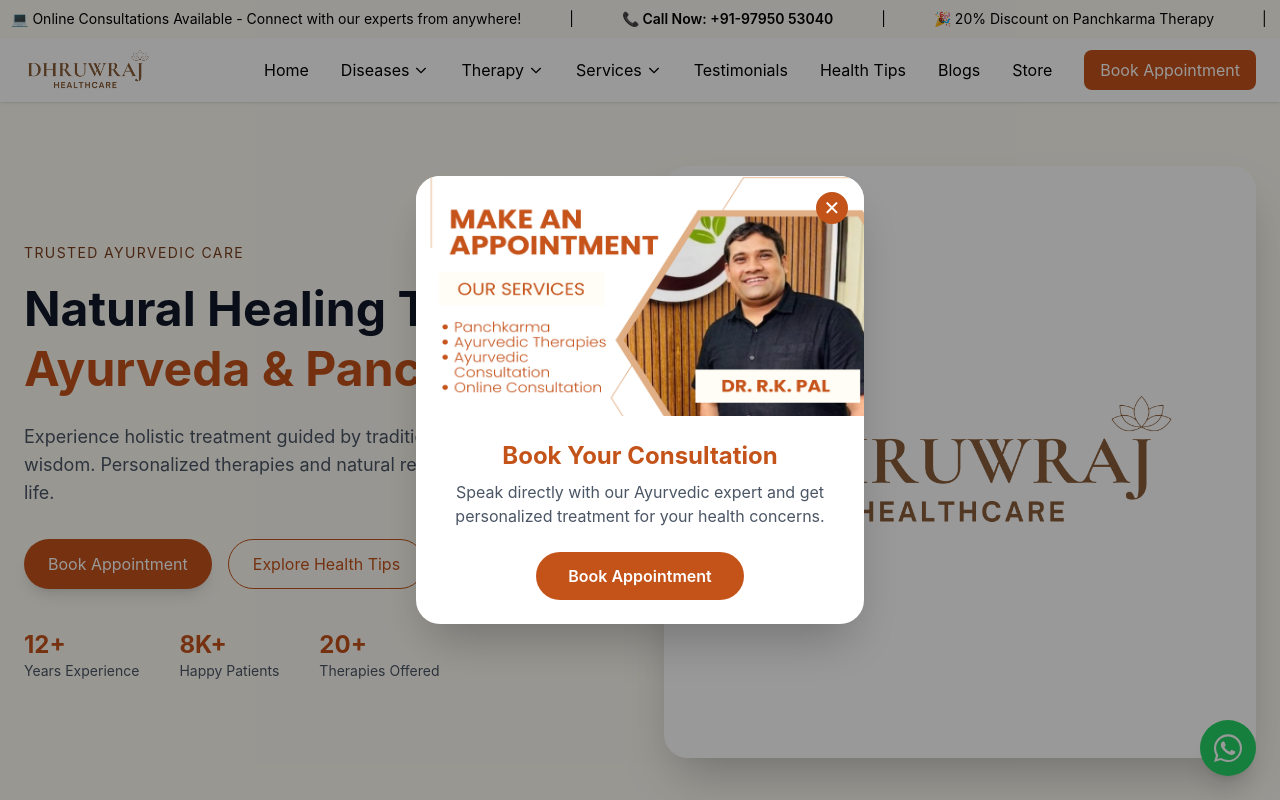
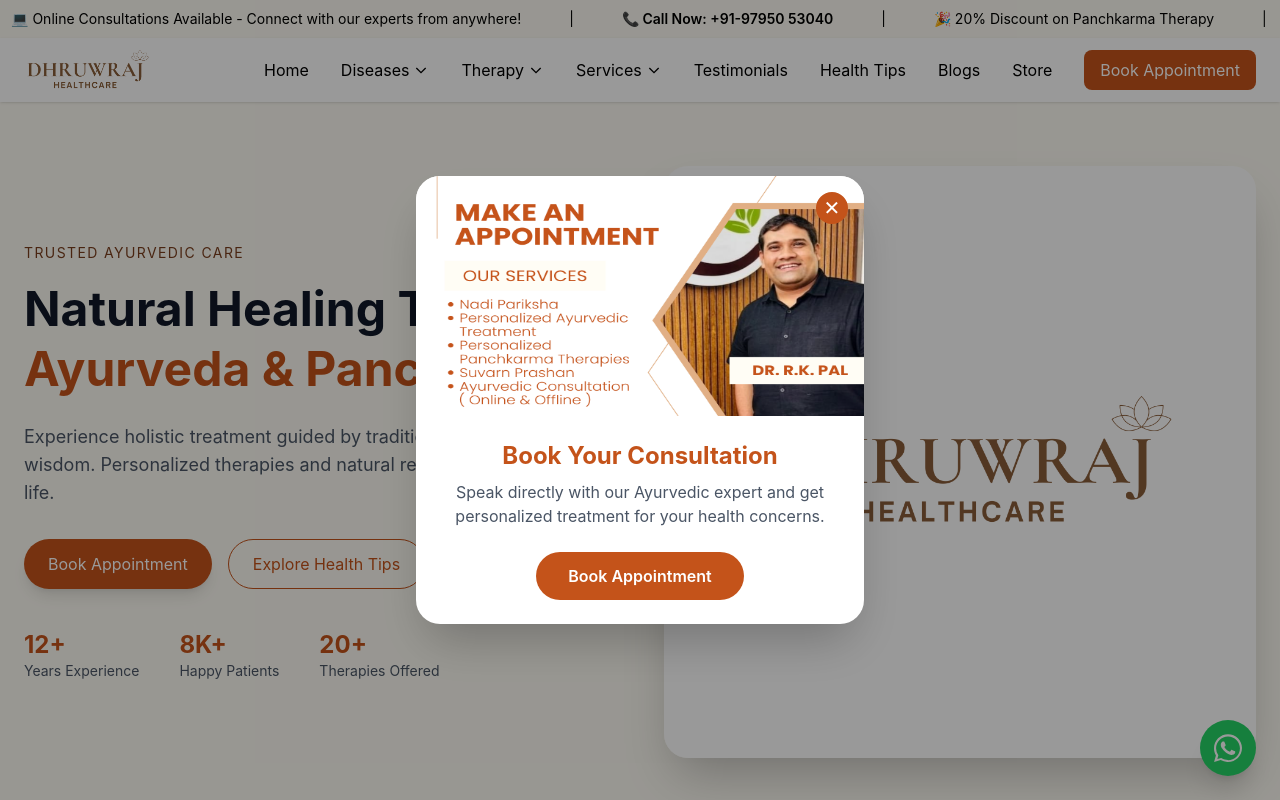
Before and after one commit to yashraj1054/dhruwrajhealthcare, a React (Vite) app: page / in a window 1280 px wide. Shown: the top 800 px of the page. Built offline with nearby package versions, Linux system fonts and the light colour scheme.

Commit message:
popup image change

```diff
--- a/src/pages/Home.jsx
+++ b/src/pages/Home.jsx
@@ -229,7 +229,7 @@
 
       {/* Image */}
       <img
-        src="/images/popup-img.png"
+        src="/images/pop-up-img.png"
         alt="Consultation Offer"
         className="w-full h-60 object-fill"
       />
```
Also changed, not shown: public/images/pop-up-img.png (added).
